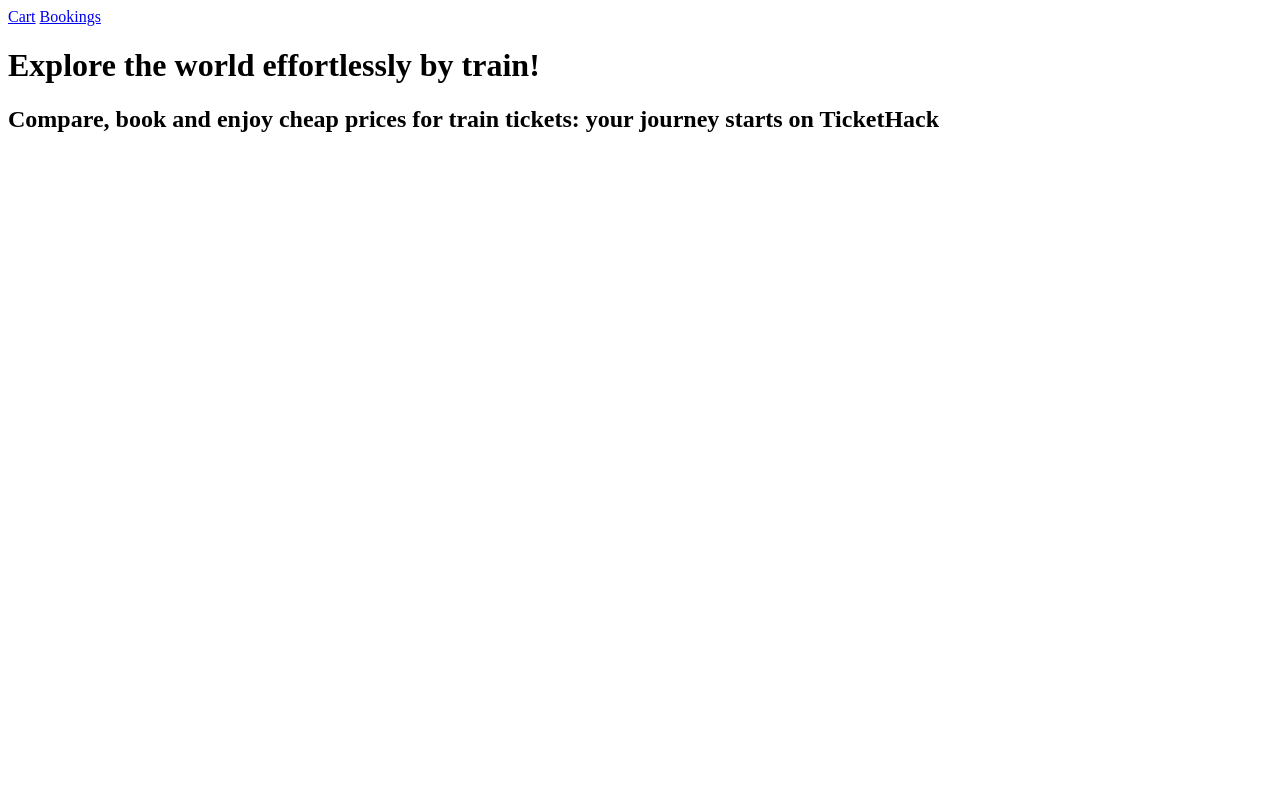
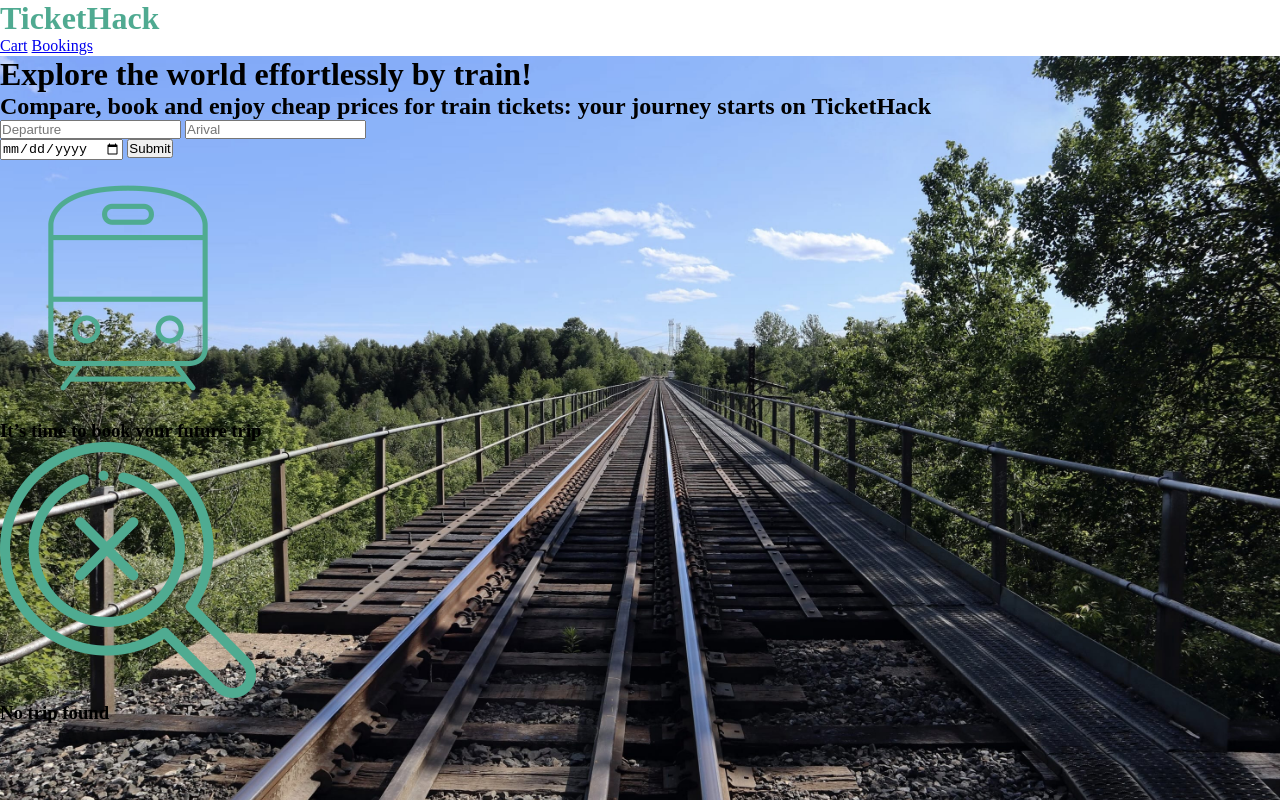
Before and after one commit to Matacos3/tickethack-frontend, a plain HTML site: page index.html in a window 1280 px wide. Drawn offline with Linux system fonts and the light colour scheme.

Commit message:
début du style

```diff
--- a/index.html
+++ b/index.html
@@ -9,7 +9,9 @@
 <body>
   <header>
 
-    <div id="logo"></div>
+    <div id="logo">
+      <h1>TicketHack</h1>
+    </div>
     <div id="links">
       <a href="./cart.html">Cart</a>
       <a href="./index.html">Bookings</a>
@@ -19,9 +21,27 @@
     <h1>Explore the world effortlessly by train!</h1>
     <h2>Compare, book and enjoy cheap prices for train tickets: your journey starts on TicketHack</h2>
     <div id="card-container">
-      <div id="form" class="card"></div>
-      <div id="result-display" class="card no-trip">
-        <img src="." alt="">
+      <div id="form" class="card">
+        <div id="departure-arrival">
+          <input type="text" name="" id="departure-city" placeholder="Departure">
+          <input type="text" name="" id="arrival-city" placeholder="Arival">
+        </div>
+
+        <input type="date">
+        <input type="submit" id="submit" class="btn">
+      </div>
+      <div id="result-display" class="card">
+        <div id="default" class="result-display-content">
+          <img src="./images/train.png" alt="Image de train">
+          <h3>It’s time to book your future trip</h3>
+        </div>
+        <div id="no-train" class="result-display-content">
+          <img src="./images/notfound.png" alt="notfound">
+          <h3>No trip found</h3>
+        </div>
+        <div id="result-display-found">
+
+        </div>
       </div>
     </div>
   </div>
--- a/style.css
+++ b/style.css
@@ -0,0 +1,28 @@
+:root{
+  --green:#4FAA91;
+
+}
+
+*{
+  margin: 0;
+  padding: 0;
+  box-sizing: border-box;
+}
+
+body{
+  height: 100vh;
+}
+
+
+header{
+  height: 7vh;
+
+}
+
+#logo{
+  color:var(--green) ;
+}
+#main-container{
+  background: url("./images/background.jpg") center/cover;
+  height: 93vh;
+}
```
